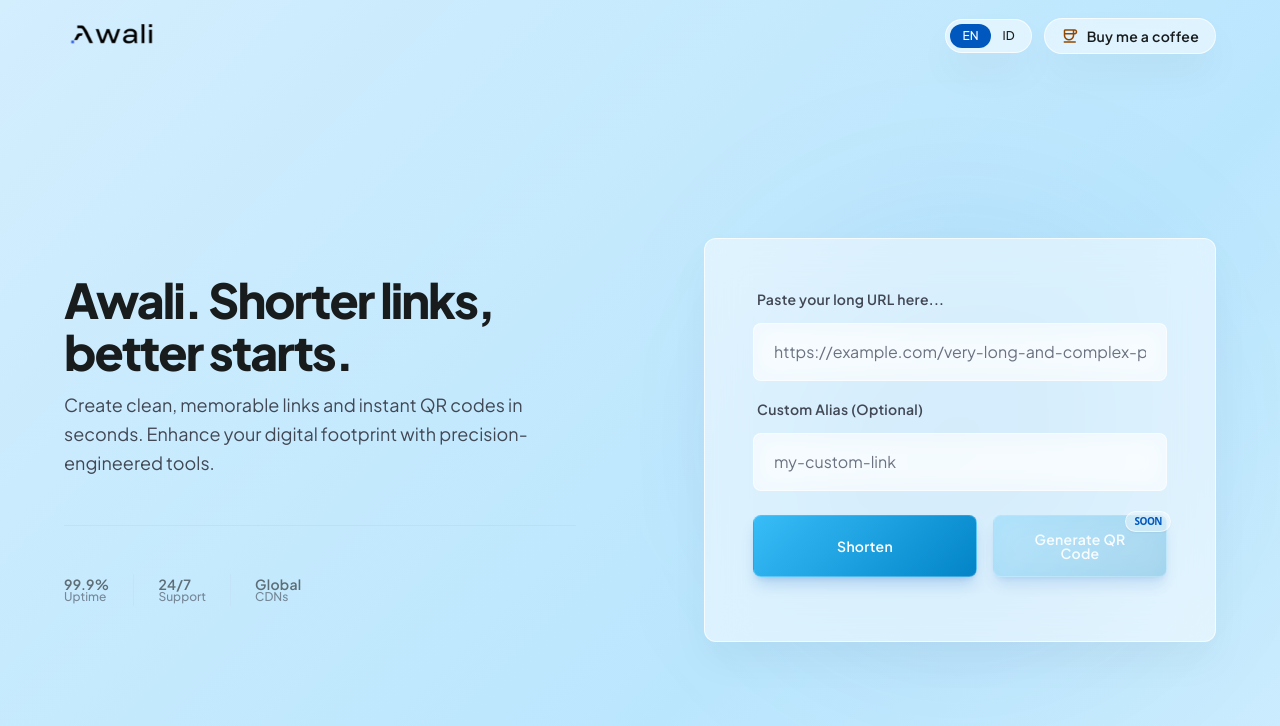
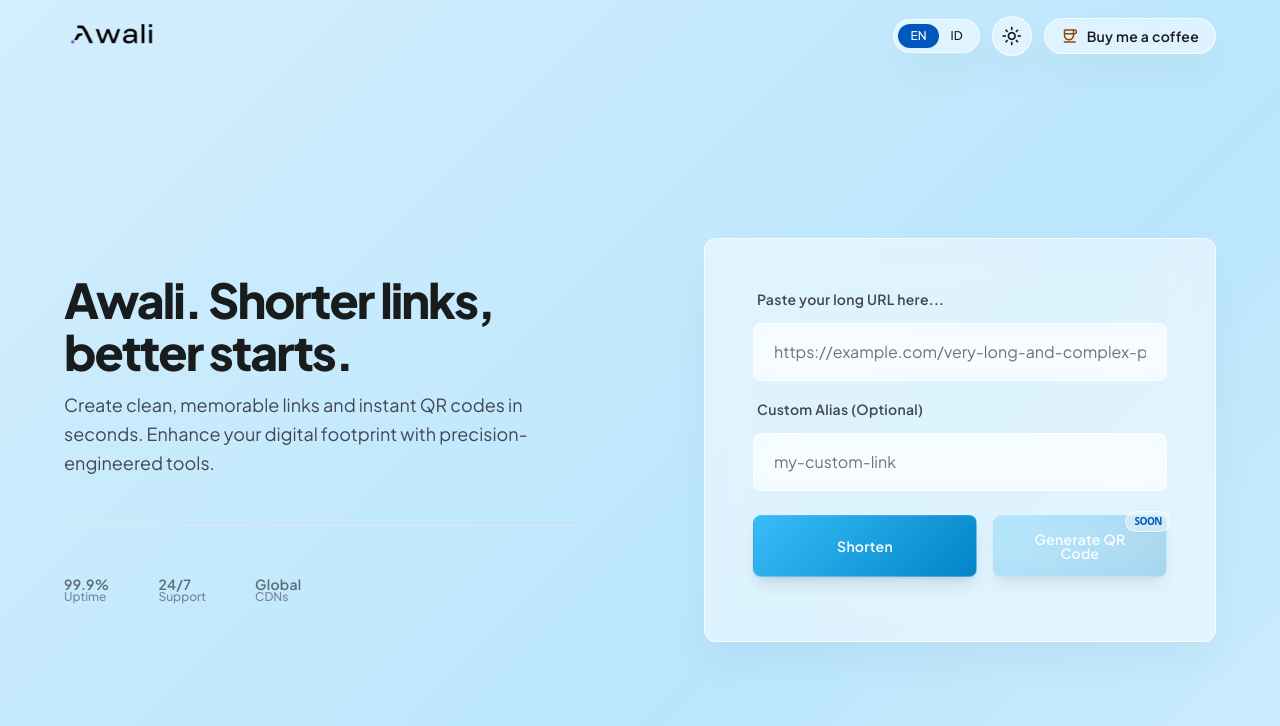
Before and after one commit to putraawali/awali.id, a React (Vite) app: page / in a window 1280 px wide. Shown: the top 726 px of the page. Built offline with nearby package versions, Linux system fonts and the light colour scheme.

Commit message:
refactor: migrate tailwind configuration to use CSS variables for theme colors

```diff
--- a/index.html
+++ b/index.html
@@ -1,18 +1,15 @@
 <!doctype html>
 <html lang="en">
+
 <head>
     <meta charset="UTF-8" />
     <link rel="icon" type="image/x-icon" href="/awali-white.png" />
     <meta name="viewport" content="width=device-width, initial-scale=1.0" />
     <title>Awali - Start simple</title>
-        <link
-            href="https://fonts.googleapis.com/css2?family=Plus+Jakarta+Sans:wght@400;500;600;700;800&display=swap"
-            rel="stylesheet"
-        />
-        <link
-            href="https://fonts.googleapis.com/css2?family=Material+Symbols+Outlined:wght,FILL@100..700,0..1&display=swap"
-            rel="stylesheet"
-        />
+    <link href="https://fonts.googleapis.com/css2?family=Plus+Jakarta+Sans:wght@400;500;600;700;800&display=swap"
+        rel="stylesheet" />
+    <link href="https://fonts.googleapis.com/css2?family=Material+Symbols+Outlined:wght,FILL@100..700,0..1&display=swap"
+        rel="stylesheet" />
     <script src="https://cdn.tailwindcss.com?plugins=forms,container-queries"></script>
     <script id="tailwind-config">
         tailwind.config = {
@@ -20,53 +17,53 @@
             theme: {
                 extend: {
                     colors: {
-                            "on-error": "#ffffff",
-                            "on-primary": "#ffffff",
-                            surface: "#f8f9fa",
-                            secondary: "#0060ac",
-                            "on-secondary": "#ffffff",
-                            "on-primary-fixed-variant": "#004395",
-                            "secondary-container": "#64a8fe",
-                            "on-secondary-container": "#003c70",
-                            "inverse-on-surface": "#f0f1f2",
-                            "on-error-container": "#93000a",
-                            "on-tertiary": "#ffffff",
-                            "surface-container-high": "#e7e8e9",
-                            "on-background": "#191c1d",
-                            "on-secondary-fixed": "#001c39",
-                            "surface-container-highest": "#e1e3e4",
-                            "on-primary-container": "#fefcff",
-                            "on-surface": "#191c1d",
-                            outline: "#727785",
-                            "inverse-surface": "#2e3132",
-                            "tertiary-fixed-dim": "#ffb786",
-                            "outline-variant": "#c2c6d6",
-                            "primary-fixed-dim": "#adc6ff",
-                            "on-tertiary-fixed-variant": "#723600",
-                            "primary-fixed": "#d8e2ff",
-                            "on-tertiary-fixed": "#311400",
-                            "surface-tint": "#005ac2",
-                            "surface-bright": "#f8f9fa",
-                            "secondary-fixed": "#d4e3ff",
-                            "on-surface-variant": "#424754",
-                            "tertiary-fixed": "#ffdcc6",
-                            primary: "#0058be",
-                            "surface-dim": "#d9dadb",
-                            "secondary-fixed-dim": "#a4c9ff",
-                            "tertiary-container": "#b75b00",
-                            "primary-container": "#2170e4",
-                            "surface-variant": "#e1e3e4",
-                            tertiary: "#924700",
-                            "error-container": "#ffdad6",
-                            "inverse-primary": "#adc6ff",
-                            "surface-container": "#edeeef",
-                            "on-primary-fixed": "#001a42",
-                            error: "#ba1a1a",
-                            background: "#f8f9fa",
-                            "surface-container-low": "#f3f4f5",
-                            "surface-container-lowest": "#ffffff",
-                            "on-tertiary-container": "#fffbff",
-                            "on-secondary-fixed-variant": "#004883",
+                        "on-error": "var(--color-on-error, #ffffff)",
+                        "on-primary": "var(--color-on-primary, #ffffff)",
+                        surface: "var(--color-surface, #f8f9fa)",
+                        secondary: "var(--color-secondary, #0060ac)",
+                        "on-secondary": "var(--color-on-secondary, #ffffff)",
+                        "on-primary-fixed-variant": "var(--color-on-primary-fixed-variant, #004395)",
+                        "secondary-container": "var(--color-secondary-container, #64a8fe)",
+                        "on-secondary-container": "var(--color-on-secondary-container, #003c70)",
+                        "inverse-on-surface": "var(--color-inverse-on-surface, #f0f1f2)",
+                        "on-error-container": "var(--color-on-error-container, #93000a)",
+                        "on-tertiary": "var(--color-on-tertiary, #ffffff)",
+                        "surface-container-high": "var(--color-surface-container-high, #e7e8e9)",
+                        "on-background": "var(--color-on-background, #191c1d)",
+                        "on-secondary-fixed": "var(--color-on-secondary-fixed, #001c39)",
+                        "surface-container-highest": "var(--color-surface-container-highest, #e1e3e4)",
+                        "on-primary-container": "var(--color-on-primary-container, #fefcff)",
+                        "on-surface": "var(--color-on-surface, #191c1d)",
+                        outline: "var(--color-outline, #727785)",
+                        "inverse-surface": "var(--color-inverse-surface, #2e3132)",
+                        "tertiary-fixed-dim": "var(--color-tertiary-fixed-dim, #ffb786)",
+                        "outline-variant": "var(--color-outline-variant, #c2c6d6)",
+                        "primary-fixed-dim": "var(--color-primary-fixed-dim, #adc6ff)",
+                        "on-tertiary-fixed-variant": "var(--color-on-tertiary-fixed-variant, #723600)",
+                        "primary-fixed": "var(--color-primary-fixed, #d8e2ff)",
+                        "on-tertiary-fixed": "var(--color-on-tertiary-fixed, #311400)",
+                        "surface-tint": "var(--color-surface-tint, #005ac2)",
+                        "surface-bright": "var(--color-surface-bright, #f8f9fa)",
+                        "secondary-fixed": "var(--color-secondary-fixed, #d4e3ff)",
+                        "on-surface-variant": "var(--color-on-surface-variant, #424754)",
+                        "tertiary-fixed": "var(--color-tertiary-fixed, #ffdcc6)",
+                        primary: "var(--color-primary, #0058be)",
+                        "surface-dim": "var(--color-surface-dim, #d9dadb)",
+                        "secondary-fixed-dim": "var(--color-secondary-fixed-dim, #a4c9ff)",
+                        "tertiary-container": "var(--color-tertiary-container, #b75b00)",
+                        "primary-container": "var(--color-primary-container, #2170e4)",
+                        "surface-variant": "var(--color-surface-variant, #e1e3e4)",
+                        tertiary: "var(--color-tertiary, #924700)",
+                        "error-container": "var(--color-error-container, #ffdad6)",
+                        "inverse-primary": "var(--color-inverse-primary, #adc6ff)",
+                        "surface-container": "var(--color-surface-container, #edeeef)",
+                        "on-primary-fixed": "var(--color-on-primary-fixed, #001a42)",
+                        error: "var(--color-error, #ba1a1a)",
+                        background: "var(--color-background, #f8f9fa)",
+                        "surface-container-low": "var(--color-surface-container-low, #f3f4f5)",
+                        "surface-container-lowest": "var(--color-surface-container-lowest, #ffffff)",
+                        "on-tertiary-container": "var(--color-on-tertiary-container, #fffbff)",
+                        "on-secondary-fixed-variant": "var(--color-on-secondary-fixed-variant, #004883)",
                     },
                     borderRadius: {
                         DEFAULT: "0.25rem",
@@ -143,8 +140,10 @@
         };
     </script>
 </head>
+
 <body class="bg-background min-h-[100vh] overflow-x-hidden">
     <div id="root"></div>
     <script type="module" src="/src/main.tsx"></script>
 </body>
+
 </html>
--- a/src/App.css
+++ b/src/App.css
@@ -86,3 +86,148 @@
     opacity: 0.7;
     cursor: not-allowed;
 }
+
+/* Theme Design Tokens */
+:root {
+    --color-on-error: #ffffff;
+    --color-on-primary: #ffffff;
+    --color-surface: #f8f9fa;
+    --color-secondary: #0060ac;
+    --color-on-secondary: #ffffff;
+    --color-on-primary-fixed-variant: #004395;
+    --color-secondary-container: #64a8fe;
+    --color-on-secondary-container: #003c70;
+    --color-inverse-on-surface: #f0f1f2;
+    --color-on-error-container: #93000a;
+    --color-on-tertiary: #ffffff;
+    --color-surface-container-high: #e7e8e9;
+    --color-on-background: #191c1d;
+    --color-on-secondary-fixed: #001c39;
+    --color-surface-container-highest: #e1e3e4;
+    --color-on-primary-container: #fefcff;
+    --color-on-surface: #191c1d;
+    --color-outline: #727785;
+    --color-inverse-surface: #2e3132;
+    --color-tertiary-fixed-dim: #ffb786;
+    --color-outline-variant: #c2c6d6;
+    --color-primary-fixed-dim: #adc6ff;
+    --color-on-tertiary-fixed-variant: #723600;
+    --color-primary-fixed: #d8e2ff;
+    --color-on-tertiary-fixed: #311400;
+    --color-surface-tint: #005ac2;
+    --color-surface-bright: #f8f9fa;
+    --color-secondary-fixed: #d4e3ff;
+    --color-on-surface-variant: #424754;
+    --color-tertiary-fixed: #ffdcc6;
+    --color-primary: #0058be;
+    --color-surface-dim: #d9dadb;
+    --color-secondary-fixed-dim: #a4c9ff;
+    --color-tertiary-container: #b75b00;
+    --color-primary-container: #2170e4;
+    --color-surface-variant: #e1e3e4;
+    --color-tertiary: #924700;
+    --color-error-container: #ffdad6;
+    --color-inverse-primary: #adc6ff;
+    --color-surface-container: #edeeef;
+    --color-on-primary-fixed: #001a42;
+    --color-error: #ba1a1a;
+    --color-background: #f8f9fa;
+    --color-surface-container-low: #f3f4f5;
+    --color-surface-container-lowest: #ffffff;
+    --color-on-tertiary-container: #fffbff;
+    --color-on-secondary-fixed-variant: #004883;
+}
+
+.dark {
+    --color-on-error: #690005;
+    --color-on-primary: #002e69;
+    --color-surface: #0b0e14;
+    --color-secondary: #a4c9ff;
+    --color-on-secondary: #00315f;
+    --color-on-primary-fixed-variant: #adc6ff;
+    --color-secondary-container: #004883;
+    --color-on-secondary-container: #d4e3ff;
+    --color-inverse-on-surface: #191c1d;
+    --color-on-error-container: #ffdad6;
+    --color-on-tertiary: #4e2600;
+    --color-surface-container-high: #1a1e28;
+    --color-on-background: #e2e8f0;
+    --color-on-secondary-fixed: #d4e3ff;
+    --color-surface-container-highest: #222735;
+    --color-on-primary-container: #d8e2ff;
+    --color-on-surface: #e2e8f0;
+    --color-outline: #8e919f;
+    --color-inverse-surface: #e1e3e4;
+    --color-tertiary-fixed-dim: #ffb786;
+    --color-outline-variant: #424754;
+    --color-primary-fixed-dim: #adc6ff;
+    --color-on-tertiary-fixed-variant: #ffdcc6;
+    --color-primary-fixed: #d8e2ff;
+    --color-on-tertiary-fixed: #311400;
+    --color-surface-tint: #adc6ff;
+    --color-surface-bright: #0b0e14;
+    --color-secondary-fixed: #d4e3ff;
+    --color-on-surface-variant: #c2c6d6;
+    --color-tertiary-fixed: #ffdcc6;
+    --color-primary: #78a2ff;
+    --color-surface-dim: #0b0e14;
+    --color-secondary-fixed-dim: #a4c9ff;
+    --color-tertiary-container: #ffb786;
+    --color-primary-container: #004395;
+    --color-surface-variant: #424754;
+    --color-tertiary: #ffb786;
+    --color-error-container: #93000a;
+    --color-inverse-primary: #005ac2;
+    --color-surface-container: #151923;
+    --color-on-primary-fixed: #001a42;
+    --color-error: #ffb4ab;
+    --color-background: #0b0e14;
+    --color-surface-container-low: #10141e;
+    --color-surface-container-lowest: #05070a;
+    --color-on-tertiary-container: #ffffff;
+    --color-on-secondary-fixed-variant: #004883;
+}
+
+/* Glass Card Dark Override */
+.dark .glass-card {
+    background: rgba(15, 20, 35, 0.4);
+    border: 1px solid rgba(255, 255, 255, 0.08);
+    box-shadow: 0 20px 40px rgba(0, 0, 0, 0.35);
+}
+
+.dark .glass-card:hover {
+    background: rgba(15, 20, 35, 0.45);
+    border-color: rgba(255, 255, 255, 0.12);
+}
+
+/* Wave Background Dark Override */
+.dark .animated-wave-bg {
+    background: linear-gradient(
+        135deg,
+        #05070c 0%,
+        #0d1326 25%,
+        #111827 50%,
+        #0d1326 75%,
+        #05070c 100%
+    );
+    background-size: 400% 400%;
+}
+
+/* Header Scroll Dark Override */
+.dark header.scrolled {
+    background-color: rgba(15, 20, 35, 0.6) !important;
+    border-bottom: 1px solid rgba(255, 255, 255, 0.05);
+}
+
+.dark header.scrolled .text-on-surface {
+    color: #e2e8f0 !important;
+}
+
+/* Micro-animations */
+.theme-icon-transition {
+    transition: transform 0.5s cubic-bezier(0.4, 0, 0.2, 1);
+}
+
+button:active .theme-icon-transition {
+    transform: rotate(360deg);
+}
--- a/src/App.tsx
+++ b/src/App.tsx
@@ -10,12 +10,29 @@
 function App() {
     const [lang, setLang] = useState<"en" | "id">("en");
     const [isLangExiting, setIsLangExiting] = useState(false);
+    const [theme, setTheme] = useState<"light" | "dark">(
+        () => (localStorage.getItem("theme") as "light" | "dark") || "light"
+    );
     const [toast, setToast] = useState({
         visible: false,
         message: "",
         isSuccess: true,
     });
     const t = translations[lang] as typeof translations.en;
+
+    useEffect(() => {
+        const root = window.document.documentElement;
+        if (theme === "dark") {
+            root.classList.add("dark");
+        } else {
+            root.classList.remove("dark");
+        }
+    }, [theme]);
+
+    const handleThemeChange = (newTheme: "light" | "dark") => {
+        setTheme(newTheme);
+        localStorage.setItem("theme", newTheme);
+    };
 
     useEffect(() => {
         const header = document.getElementById("main-header");
@@ -91,11 +108,16 @@
     return (
         <div className="relative z-10 min-h-[100vh] overflow-x-hidden font-sans">
             <BackgroundWave />
-            <HeaderBar lang={lang} onChangeLang={handleLangChange} t={t} />
+            <HeaderBar
+                lang={lang}
+                onChangeLang={handleLangChange}
+                t={t}
+                theme={theme}
+                onChangeTheme={handleThemeChange}
+            />
             <main
-                className={`min-h-screen flex flex-col md:flex-row pt-20 relative z-10 lang-transition ${
-                    isLangExiting ? "lang-exit" : ""
-                }`}
+                className={`min-h-screen flex flex-col md:flex-row pt-20 relative z-10 lang-transition ${isLangExiting ? "lang-exit" : ""
+                    }`}
                 id="main-content"
             >
                 <HeroSection t={t} />
--- a/src/components/HeaderBar.tsx
+++ b/src/components/HeaderBar.tsx
@@ -1,10 +1,13 @@
 import type { Lang, Translation } from "../data/content";
-import AwaliLogo from "../assets/long_awali_removed_bg.png";
+import AwaliLogoLightMode from "../assets/long_awali_removed_bg.png";
+import AwaliLogoDarkMode from "../assets/long_awali_dark_mode_removed_bg_ractangle.png";
 
 interface HeaderBarProps {
     lang: Lang;
     onChangeLang: (lang: Lang) => void;
     t: Translation;
+    theme: "light" | "dark";
+    onChangeTheme: (theme: "light" | "dark") => void;
 }
 
 const supportButtonClass = [
@@ -26,7 +29,25 @@
     "shadow-sm",
 ].join(" ");
 
-export function HeaderBar({ lang, onChangeLang, t }: HeaderBarProps) {
+export function HeaderBar({
+    lang,
+    onChangeLang,
+    t,
+    theme,
+    onChangeTheme,
+}: HeaderBarProps) {
+    const cycleTheme = () => {
+        onChangeTheme(theme === "light" ? "dark" : "light");
+    };
+
+    const getThemeIcon = () => {
+        return theme === "light" ? "light_mode" : "dark_mode";
+    };
+
+    const getThemeTitle = () => {
+        return theme === "light" ? t.themeLight : t.themeDark;
+    };
+
     return (
         <header
             id="main-header"
@@ -34,9 +55,15 @@
         >
             <div className="text-headline-md font-headline-md font-extrabold tracking-tighter text-on-surface">
                 <img
-                    src={AwaliLogo}
+                    src={AwaliLogoLightMode}
                     alt="Awali Logo"
-                    className="block h-12 w-auto object-contain"
+                    className="block dark:hidden h-12 w-auto object-contain"
+                />
+
+                <img
+                    src={AwaliLogoDarkMode}
+                    alt="Awali Logo"
+                    className="hidden dark:block h-12 w-auto object-contain"
                 />
             </div>
             <div className="flex items-center gap-3">
@@ -64,6 +91,17 @@
                         ID
                     </button>
                 </div>
+                <button
+                    type="button"
+                    onClick={cycleTheme}
+                    className="glass-card flex items-center justify-center w-10 h-10 rounded-full text-on-surface hover:bg-white/40 dark:hover:bg-white/10 active:scale-95 transition-all duration-300 shadow-sm relative group"
+                    title={getThemeTitle()}
+                    id="theme-toggle-btn"
+                >
+                    <span className="material-symbols-outlined text-[20px] theme-icon-transition">
+                        {getThemeIcon()}
+                    </span>
+                </button>
                 <a
                     className={supportButtonClass}
                     href="https://saweria.co/putraawali"
--- a/src/data/content.ts
+++ b/src/data/content.ts
@@ -24,6 +24,8 @@
         creating: "Creating...",
         generating: "Generating...",
         previewReady: "Preview ready",
+        themeLight: "Light Mode",
+        themeDark: "Dark Mode",
     },
     id: {
         headline: "Awali. Link lebih singkat, awal yang lebih baik.",
@@ -47,6 +49,8 @@
         creating: "Membuat...",
         generating: "Memproses...",
         previewReady: "Pratinjau siap",
+        themeLight: "Mode Terang",
+        themeDark: "Mode Gelap",
     },
 } as const;
 
```
Also changed, not shown: src/components/ToolCard.tsx (+5 -5 lines). Lines whose indentation alone changed are shown as unchanged.
